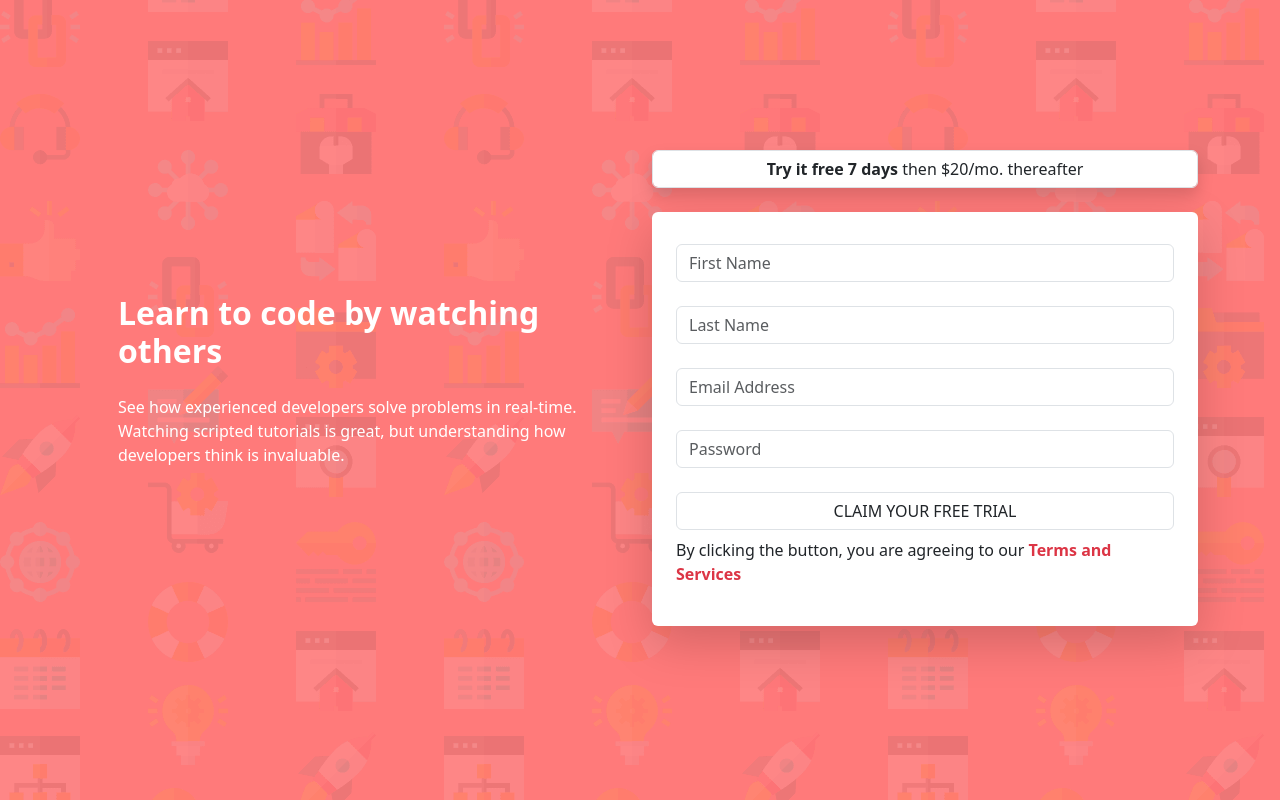
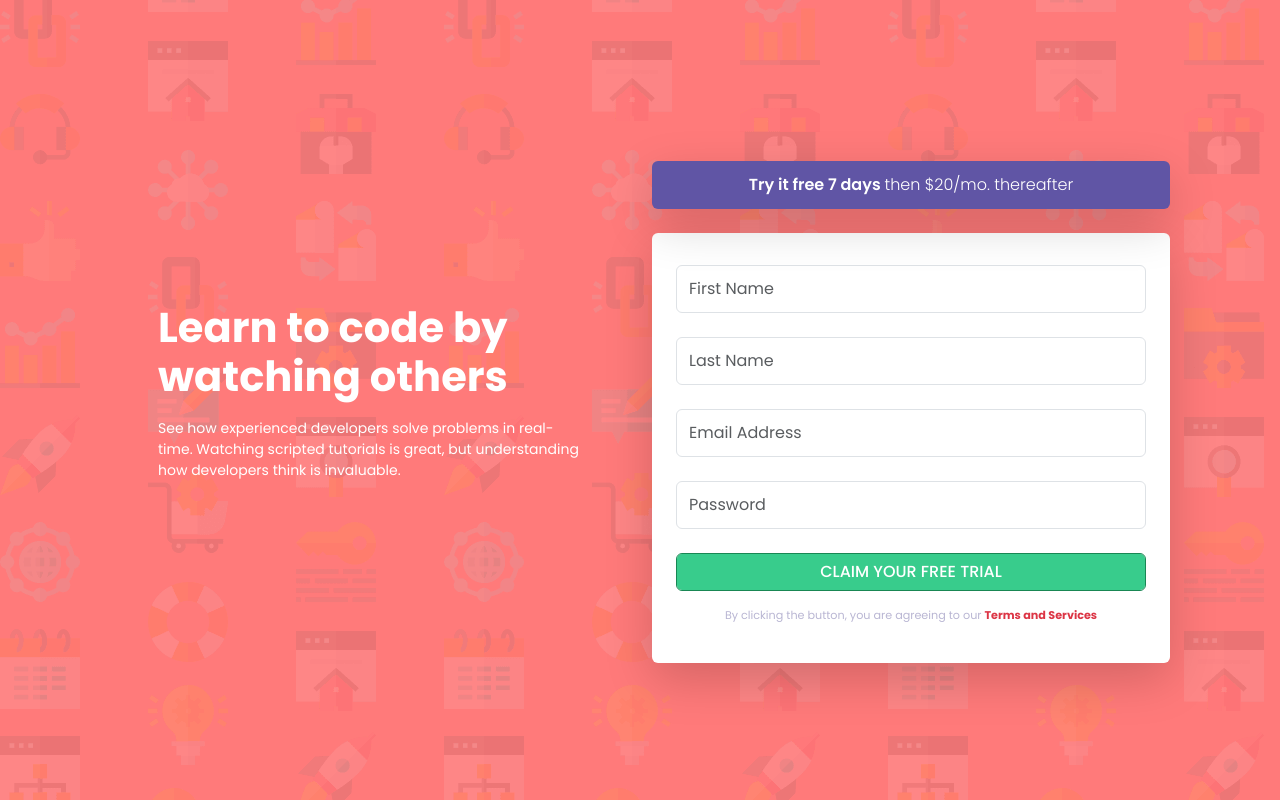
Before and after one commit to Bhee15/component-with-signup-form, a plain HTML site: page index.html in a window 1280 px wide. Drawn offline with nearby package versions, Linux system fonts and the light colour scheme.

Commit message:
fixed css

```diff
--- a/index.html
+++ b/index.html
@@ -4,59 +4,101 @@
     <meta charset="UTF-8" />
     <meta name="viewport" content="width=device-width, initial-scale=1.0" />
     <title>component-with-signup-form</title>
-    <link href="https://cdn.jsdelivr.net/npm/bootstrap@5.3.3/dist/css/bootstrap.min.css" rel="stylesheet" integrity="sha384-QWTKZyjpPEjISv5WaRU9OFeRpok6YctnYmDr5pNlyT2bRjXh0JMhjY6hW+ALEwIH" crossorigin="anonymous"/>
+    <link
+      href="https://cdn.jsdelivr.net/npm/bootstrap@5.3.3/dist/css/bootstrap.min.css"
+      rel="stylesheet"
+      integrity="sha384-QWTKZyjpPEjISv5WaRU9OFeRpok6YctnYmDr5pNlyT2bRjXh0JMhjY6hW+ALEwIH"
+      crossorigin="anonymous"
+    />
     <link rel="stylesheet" href="style.css" />
   </head>
   <body>
     <main class="container">
       <!-- main section -->
-      <section class="row justify-content-between">
+      <section class="row justify-content-between m-3">
         <!-- section-1 -->
-        <section class="col-md-6 text-white p-5 mt-5" >
-          <h2 class="fw-bold pb-3 mt-5">
-            Learn to code by watching others
-          </h2>
-          <p>
-            See how experienced developers solve problems in real-time. Watching scripted tutorials is great, but understanding how developers think is invaluable.
+        <section class="col-md-5 text-white d-lg-flex flex-column justify-content-center gap-2 w-lg-50 ms-lg-5">
+          <h2 class="fw-bold">Learn to code by watching others</h2>
+          <p class="text-1">
+            See how experienced developers solve problems in real-time. Watching
+            scripted tutorials is great, but understanding how developers think
+            is invaluable.
           </p>
         </section>
         <!-- section-2 -->
         <section class="col-md-6">
           <!-- div for btn-1 -->
-          <div class="btn-1">
-            <button class="form-control fw-bold shadow">
-              Try it free 7 days <span class="fw-light">then $20/mo. thereafter</span>
+          <div>
+            <button class="btn-1 mt-5 form-control btn btn-primary shadow-lg">
+              Try it free 7 days
+              <span class="fw-light">then $20/mo. thereafter</span>
             </button>
           </div>
           <!-- section-3 -->
-          <section class="container rounded my-4 pt-2 pb-4 px-4 bg-white shadow-lg">
+          <section
+            class="container rounded my-4 pt-2 pb-4 px-4 bg-white shadow-lg"
+          >
             <!-- form -->
             <form>
-              <label for="firstname"></label>
-              <input type="text border" class="form-control" id="floatingInput" placeholder="First Name"/>
-
-              <label for="lastname"></label>
-              <input type="text"id="floatingInput" class="form-control" placeholder="Last Name"/>
-
-              <label for="emailaddress"></label>
-              <input type="email"id="floatingInput"class="form-control"placeholder="Email Address"/>
-
-              <label for="password"></label>
-              <input type="password" id="floatingInput" class="form-control" placeholder="Password"/>
-
-              <!-- div for btn-2 -->
-              <div class="btn-2">
-                <button class="form-control mt-4">CLAIM YOUR FREE TRIAL</button>
+              <div>
+                <label for="firstname"></label>
+                <input
+                  type="text"
+                  class="form-control primary"
+                  id="floatingInput"
+                  placeholder="First Name"
+                />
               </div>
-              <p class="mt-2">
-                By clicking the button, you are agreeing to our <span class="text-danger fw-bold">Terms and Services</span>
-              </p>
+              <div>
+                <label for="lastname"></label>
+                <input
+                  type="text"
+                  id="floatingInput"
+                  class="form-control"
+                  placeholder="Last Name"
+                />
+              </div>
+              <div>
+                <label for="emailaddress"></label>
+                <input
+                  type="email"
+                  id="floatingInput"
+                  class="form-control"
+                  placeholder="Email Address"
+                />
+              </div>
+              <div>
+                <label for="password"></label>
+                <input
+                  type="password"
+                  id="floatingInput"
+                  class="form-control"
+                  placeholder="Password"
+                />
+              </div>
             </form>
+            <!-- div for btn-2 -->
+            <div>
+              <button
+                class="btn-2 form-control mt-4 btn btn-success"
+                type="submit"
+              >
+                CLAIM YOUR FREE TRIAL
+              </button>
+            </div>
+            <p class="text-2 mt-3 text-center">
+              By clicking the button, you are agreeing to our
+              <span class="text-danger fw-bold">Terms and Services</span>
+            </p>
           </section>
         </section>
       </section>
     </main>
 
-    <script src="https://cdn.jsdelivr.net/npm/bootstrap@5.3.3/dist/js/bootstrap.bundle.min.js" integrity="sha384-YvpcrYf0tY3lHB60NNkmXc5s9fDVZLESaAA55NDzOxhy9GkcIdslK1eN7N6jIeHz" crossorigin="anonymous"></script>
+    <script
+      src="https://cdn.jsdelivr.net/npm/bootstrap@5.3.3/dist/js/bootstrap.bundle.min.js"
+      integrity="sha384-YvpcrYf0tY3lHB60NNkmXc5s9fDVZLESaAA55NDzOxhy9GkcIdslK1eN7N6jIeHz"
+      crossorigin="anonymous"
+    ></script>
   </body>
 </html>
--- a/style.css
+++ b/style.css
@@ -22,3 +22,80 @@ body{
     background-repeat: no-repeat;
     background-size: cover;
 }
+
+h2{
+    font-family: var(--ff-poppins);
+    font-weight: 700;
+    font-size: 2.6rem;
+}
+.text-1{
+    font-family: var(--ff-poppins);
+    font-weight: 400;
+    font-size: 14px;
+}
+
+.btn-1{
+    min-height: 3rem;
+    background-color: var(--blue);
+    border: none;
+    font-family: var(--ff-poppins);
+    font-weight: 600;
+}
+
+.btn-2{
+    background-color: var(--green);
+    font-weight: 500;
+    font-family: var(--ff-poppins);
+}
+
+.text-2{
+    font-family: var(--ff-poppins);
+    font-size: 0.7rem;
+    font-weight: 400;
+    color: var(--grayish-blue);
+}
+
+
+form{
+    font-family: var(--ff-poppins);
+}
+form input[type='text']{
+    min-height:3rem;
+}
+form input[type=email]{
+    min-height: 3rem;
+}
+form input[type='password']{
+    min-height: 3rem;
+}
+
+@media(max-width:428px){
+
+    body{
+        background-image: url(assets/bg-intro-mobile.png);
+    }
+    h2{
+        text-align: center;
+        font-size: 2rem;
+        padding: 1rem;
+        margin-top: 5rem;
+    }
+
+    .text-1{
+        text-align: center;
+        font-weight: 400;
+        font-size: 16px;
+    }
+    .btn-1{
+        min-width: 100%;
+        min-height: 5rem;
+        font-weight: 600;
+        padding: 0 3rem;
+    }
+    .text-2{
+    font-size: 12px;
+
+    }
+    .btn-2{
+        min-height: 3rem;
+    }
```
